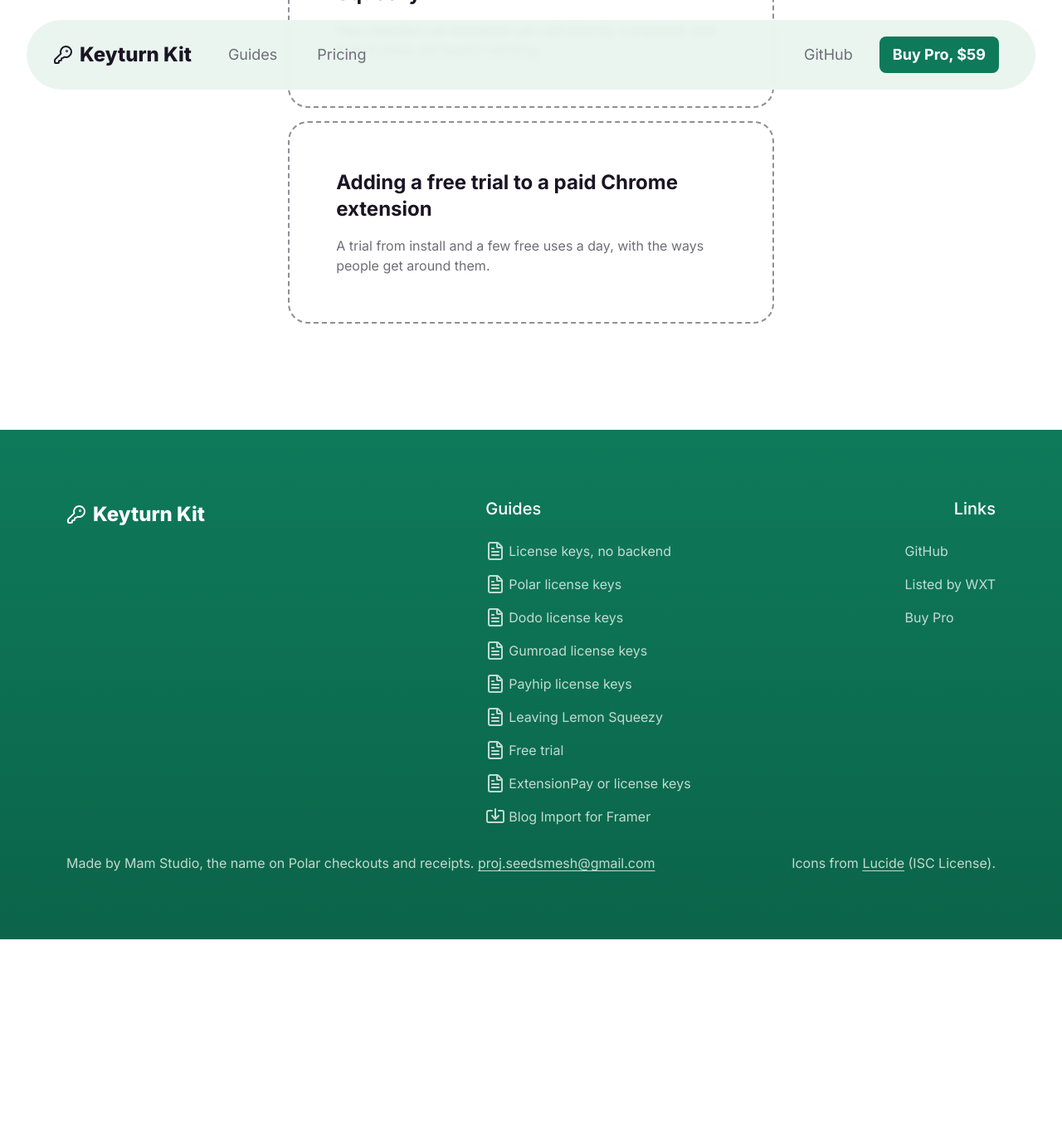
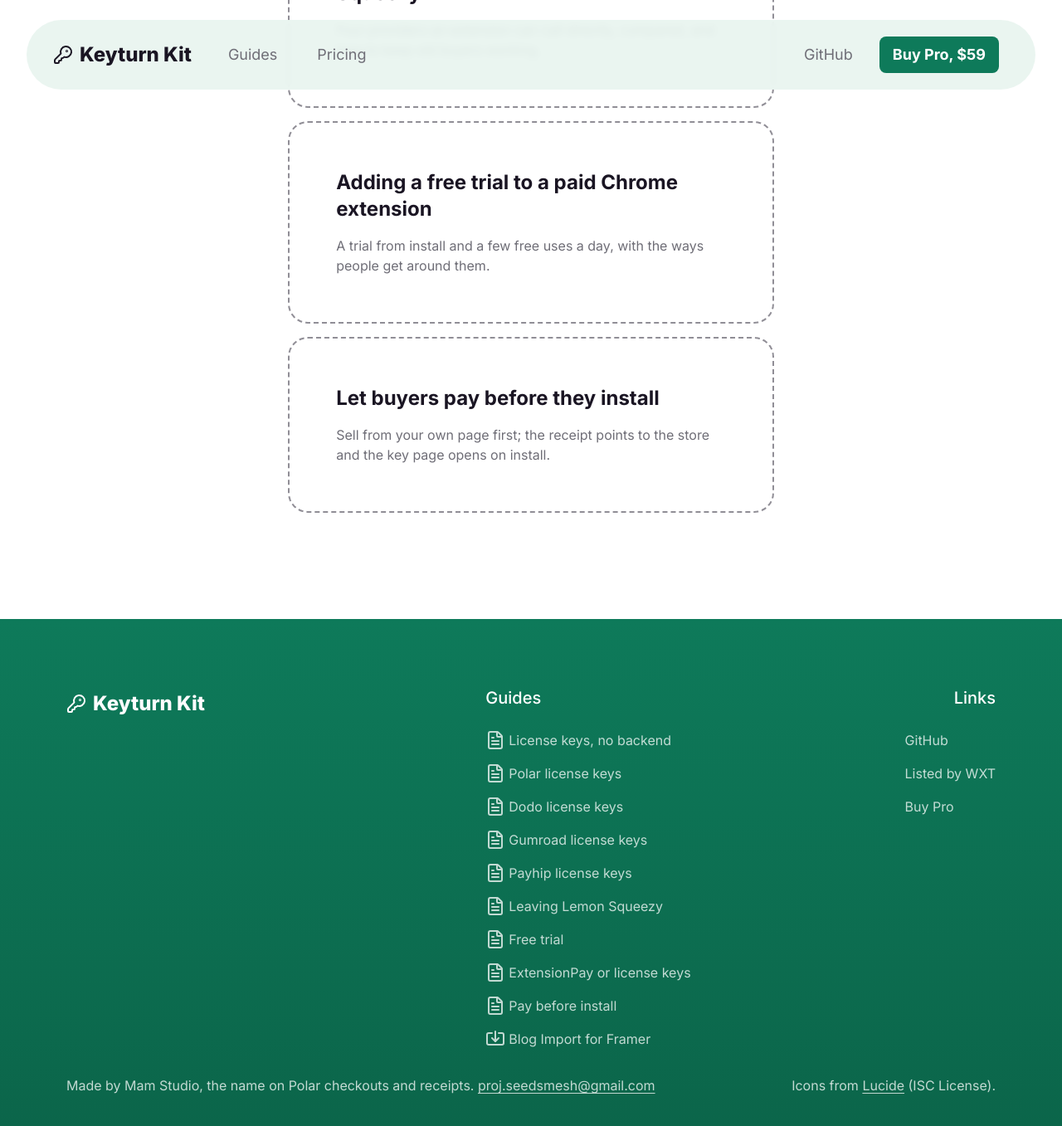
Before and after one commit to keyturnkit/keyturnkit.github.io, a Jekyll site: the page index.html, which Jekyll copies as it is, in a window 1280 px wide and 1400 px high, scrolled down 9698 px. Shown: the top 1357 px of the window at 83% size. Built offline with Jekyll 4.4.1, drawn with Linux system fonts in a browser that asks for light colours; before the commit the page ends 10830 px from its top, so only the background shows below that.

Commit message:
Home: link the pay-before-install guide (V315)

```diff
--- a/index.html
+++ b/index.html
@@ -291,6 +291,7 @@
       <a class="dashed" href="/guides/payhip-license-keys-chrome-extension/"><h4>Payhip license keys in a Chrome extension</h4><p>Check Payhip keys with the product's secret, count browsers with uses, and what that secret can do.</p></a>
       <a class="dashed" href="/guides/move-license-keys-off-lemon-squeezy/"><h4>Moving license keys off Lemon Squeezy</h4><p>Four providers an extension can call directly, compared, and how to keep old buyers working.</p></a>
       <a class="dashed" href="/guides/chrome-extension-free-trial/"><h4>Adding a free trial to a paid Chrome extension</h4><p>A trial from install and a few free uses a day, with the ways people get around them.</p></a>
+      <a class="dashed" href="/guides/pay-before-install-chrome-extension/"><h4>Let buyers pay before they install</h4><p>Sell from your own page first; the receipt points to the store and the key page opens on install.</p></a>
     </div>
   </section>
 
@@ -308,6 +309,7 @@
           <a href="/guides/move-license-keys-off-lemon-squeezy/"><svg><use href="#i-file-text"/></svg>Leaving Lemon Squeezy</a>
           <a href="/guides/chrome-extension-free-trial/"><svg><use href="#i-file-text"/></svg>Free trial</a>
           <a href="/guides/extensionpay-alternative/"><svg><use href="#i-file-text"/></svg>ExtensionPay or license keys</a>
+          <a href="/guides/pay-before-install-chrome-extension/"><svg><use href="#i-file-text"/></svg>Pay before install</a>
           <a href="/blog-import/"><svg><use href="#i-import"/></svg>Blog Import for Framer</a>
         </div>
       </div>
```
